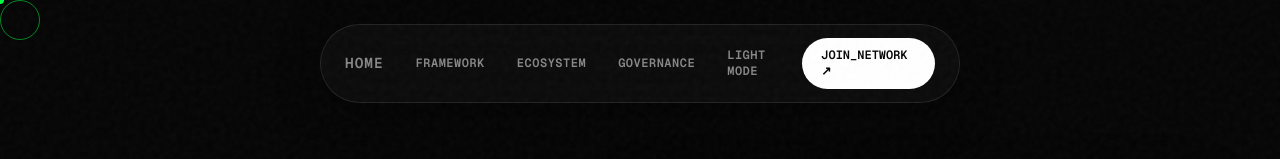
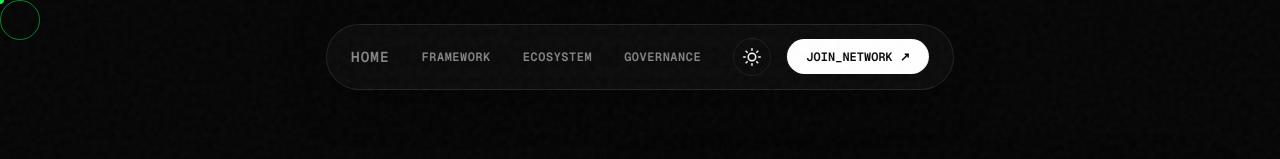
Before and after one commit to nissi15/rovify, a plain HTML site: page index.html in a window 1280 px wide. Shown: the top 159 px of the page. Drawn offline with nearby package versions, Linux system fonts and the light colour scheme; a web font is replaced by a local one.

Commit message:
replace text theme toggle with a sun/moon icon toggle button

```diff
--- a/index.html
+++ b/index.html
@@ -29,9 +29,30 @@
                 <a href="#" class="nav-link mono">FRAMEWORK</a>
                 <a href="#" class="nav-link mono">ECOSYSTEM</a>
                 <a href="#" class="nav-link mono">GOVERNANCE</a>
-                <a href="#" class="nav-link mono" id="theme-toggle">LIGHT MODE</a>
             </div>
-            <a href="#" class="join-btn magnetic-btn">JOIN_NETWORK ↗</a>
+            <div style="display: flex; align-items: center; gap: 1rem;">
+                <button id="theme-toggle" class="theme-toggle-btn magnetic-btn" aria-label="Toggle theme">
+                    <svg class="sun-icon" xmlns="http://www.w3.org/2000/svg" width="18" height="18" viewBox="0 0 24 24"
+                        fill="none" stroke="currentColor" stroke-width="2" stroke-linecap="round"
+                        stroke-linejoin="round">
+                        <circle cx="12" cy="12" r="5"></circle>
+                        <line x1="12" y1="1" x2="12" y2="3"></line>
+                        <line x1="12" y1="21" x2="12" y2="23"></line>
+                        <line x1="4.22" y1="4.22" x2="5.64" y2="5.64"></line>
+                        <line x1="18.36" y1="18.36" x2="19.78" y2="19.78"></line>
+                        <line x1="1" y1="12" x2="3" y2="12"></line>
+                        <line x1="21" y1="12" x2="23" y2="12"></line>
+                        <line x1="4.22" y1="19.78" x2="5.64" y2="18.36"></line>
+                        <line x1="18.36" y1="5.64" x2="19.78" y2="4.22"></line>
+                    </svg>
+                    <svg class="moon-icon" xmlns="http://www.w3.org/2000/svg" width="18" height="18" viewBox="0 0 24 24"
+                        fill="none" stroke="currentColor" stroke-width="2" stroke-linecap="round"
+                        stroke-linejoin="round" style="display: none;">
+                        <path d="M21 12.79A9 9 0 1 1 11.21 3 7 7 0 0 0 21 12.79z"></path>
+                    </svg>
+                </button>
+                <a href="#" class="join-btn magnetic-btn">JOIN_NETWORK ↗</a>
+            </div>
         </div>
     </nav>
 
--- a/script.js
+++ b/script.js
@@ -190,13 +190,17 @@ document.addEventListener('DOMContentLoaded', () => {
     // 7. Theme Toggle
     const themeToggle = document.getElementById('theme-toggle');
     if (themeToggle) {
+        const sunIcon = themeToggle.querySelector('.sun-icon');
+        const moonIcon = themeToggle.querySelector('.moon-icon');
         themeToggle.addEventListener('click', (e) => {
             e.preventDefault();
             document.body.classList.toggle('light-theme');
             if (document.body.classList.contains('light-theme')) {
-                themeToggle.innerText = 'DARK MODE';
+                sunIcon.style.display = 'none';
+                moonIcon.style.display = 'block';
             } else {
-                themeToggle.innerText = 'LIGHT MODE';
+                sunIcon.style.display = 'block';
+                moonIcon.style.display = 'none';
             }
         });
     }
--- a/style.css
+++ b/style.css
@@ -187,6 +187,29 @@ body {
 
 .join-btn:hover {
   background: #e0e0e0;
+}
+
+.theme-toggle-btn {
+  background: transparent;
+  color: var(--text-primary);
+  border: 1px solid var(--border-color);
+  width: 38px;
+  height: 38px;
+  border-radius: 50%;
+  cursor: none;
+  display: flex;
+  align-items: center;
+  justify-content: center;
+  transition: all 0.2s;
+}
+
+.theme-toggle-btn:hover {
+  background: rgba(255, 255, 255, 0.1);
+  border-color: var(--text-primary);
+}
+
+body.light-theme .theme-toggle-btn:hover {
+  background: rgba(0, 0, 0, 0.05);
 }
 
 /* --- Magnetic Buttons --- */
```
